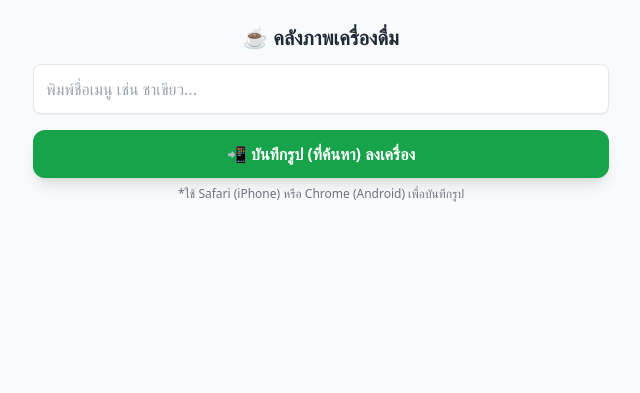
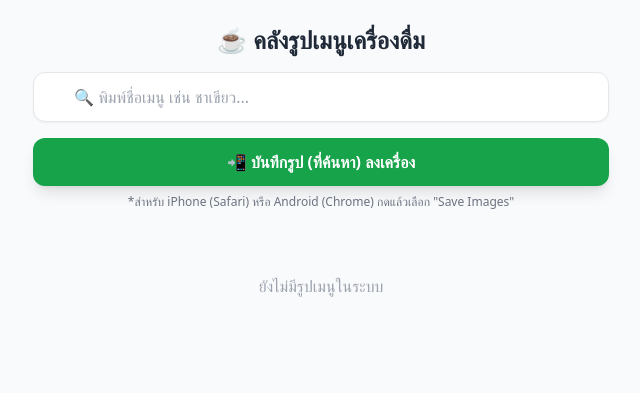
Before and after one commit to puppity/drink-menu, a Flask app: template templates/index.html in a window 1280 px wide. Shown: the top 393 px of the page, without its empty margins (319-959 px from the left). Run offline with Flask 3, Linux system fonts and the light colour scheme; the template is opened without the code that fills it, so the values that code supplies are empty; some libraries are stand-ins or nearby versions.

Commit message:
Update index.html

```diff
--- a/templates/index.html
+++ b/templates/index.html
@@ -4,74 +4,151 @@
     <title>เมนูเครื่องดื่ม</title>
     <meta name="viewport" content="width=device-width, initial-scale=1.0">
     <script src="https://cdn.tailwindcss.com"></script>
+    <style>
+        /* ซ่อน Scrollbar เพื่อความสวยงาม */
+        .no-scrollbar::-webkit-scrollbar { display: none; }
+        .no-scrollbar { -ms-overflow-style: none; scrollbar-width: none; }
+    </style>
 </head>
-<body class="bg-gray-50 p-4 font-sans">
+<body class="bg-gray-50 p-4 font-sans text-gray-800">
+
     <div class="max-w-xl mx-auto">
-        <div class="sticky top-0 bg-gray-50 pt-2 pb-4 z-10">
-            <h1 class="text-xl font-bold mb-3 text-center text-gray-800">☕ คลังภาพเครื่องดื่ม</h1>
-            <input type="text" id="searchInput" onkeyup="filterImages()"
-                   placeholder="พิมพ์ชื่อเมนู เช่น ชาเขียว..."
-                   class="w-full p-3 border rounded-lg shadow-sm focus:outline-none focus:ring-2 focus:ring-blue-500">
+        <div class="sticky top-0 bg-gray-50 pt-2 pb-4 z-20">
+            <h1 class="text-2xl font-bold mb-4 text-center text-gray-800">☕ คลังรูปเมนูเครื่องดื่ม</h1>
+
+            <div class="relative">
+                <input type="text" id="searchInput" onkeyup="filterImages()"
+                       placeholder="🔍 พิมพ์ชื่อเมนู เช่น ชาเขียว..."
+                       class="w-full p-3 pl-10 border rounded-xl shadow-sm focus:outline-none focus:ring-2 focus:ring-blue-500 bg-white">
+            </div>
         </div>
 
         <div class="mb-6 text-center">
             <button onclick="shareAllImages()" id="shareBtn"
-                    class="bg-green-600 text-white w-full py-3 rounded-xl font-bold shadow-lg active:scale-95 transition flex justify-center items-center gap-2">
+                    class="bg-green-600 hover:bg-green-700 text-white w-full py-3 rounded-xl font-bold shadow-lg active:scale-95 transition flex justify-center items-center gap-2">
                 📲 บันทึกรูป (ที่ค้นหา) ลงเครื่อง
             </button>
-            <p class="text-xs text-gray-500 mt-2">*ใช้ Safari (iPhone) หรือ Chrome (Android) เพื่อบันทึกรูป</p>
+            <p class="text-xs text-gray-500 mt-2">
+                *สำหรับ iPhone (Safari) หรือ Android (Chrome) กดแล้วเลือก "Save Images"
+            </p>
         </div>
 
-        <div id="imageGrid" class="grid grid-cols-2 gap-3">
+        <div id="imageGrid" class="grid grid-cols-2 gap-4 pb-10">
             {% for img in images %}
-            <div class="image-card bg-white p-2 rounded-lg shadow border border-gray-100">
-                <img src="/static/images/{{ img }}" class="w-full h-40 object-cover rounded-md mb-2 bg-gray-200" loading="lazy">
-                <p class="text-sm font-bold text-gray-700 truncate mb-2 name-label">{{ img.split('.')[0] }}</p>
-                <a href="/static/images/{{ img }}" download class="block w-full bg-blue-50 text-blue-600 text-center py-1 rounded text-xs font-semibold border border-blue-200">โหลดรูปนี้</a>
+            <div class="image-card bg-white p-3 rounded-xl shadow-sm border border-gray-100 hover:shadow-md transition">
+                <img src="{{ img['secure_url'] }}"
+                     class="w-full h-40 object-cover rounded-lg mb-3 bg-gray-200"
+                     loading="lazy"
+                     crossorigin="anonymous">
+
+                <p class="text-sm font-bold text-gray-800 truncate mb-2 name-label text-center">
+                    {{ img['public_id'].replace('menu/', '') }}
+                </p>
+
+                <a href="{{ img['secure_url'] }}" target="_blank"
+                   class="block w-full bg-blue-50 hover:bg-blue-100 text-blue-600 text-center py-2 rounded-lg text-xs font-bold transition">
+                   🔍 ดูรูปใหญ่
+                </a>
             </div>
             {% endfor %}
+
+            {% if images|length == 0 %}
+            <div class="col-span-2 text-center text-gray-400 py-10">
+                <p>ยังไม่มีรูปเมนูในระบบ</p>
+            </div>
+            {% endif %}
         </div>
     </div>
 
     <script>
+        // ฟังก์ชัน 1: ค้นหารูปจากชื่อ
         function filterImages() {
             let input = document.getElementById('searchInput').value.toLowerCase();
             let cards = document.getElementsByClassName('image-card');
+
             for (let i = 0; i < cards.length; i++) {
+                // ดึงชื่อเมนูมาเทียบ
                 let name = cards[i].querySelector('.name-label').innerText.toLowerCase();
-                cards[i].style.display = name.includes(input) ? "" : "none";
+
+                if (name.includes(input)) {
+                    cards[i].style.display = ""; // แสดง
+                } else {
+                    cards[i].style.display = "none"; // ซ่อน
+                }
             }
         }
 
+        // ฟังก์ชัน 2: แชร์ไฟล์ภาพ (Web Share API)
         async function shareAllImages() {
             const btn = document.getElementById('shareBtn');
             const originalText = btn.innerHTML;
 
+            // เช็คว่า Browser รองรับหรือไม่
             if (!navigator.share || !navigator.canShare) {
-                alert("เบราว์เซอร์นี้ไม่รองรับการแชร์หลายไฟล์ กรุณาใช้ Safari หรือ Chrome บนมือถือ"); return;
+                alert("เบราว์เซอร์นี้ไม่รองรับการแชร์หลายไฟล์พร้อมกัน \nแนะนำให้ใช้ Safari (iOS) หรือ Chrome (Android)");
+                return;
             }
 
             try {
-                btn.innerHTML = "⏳ กำลังเตรียมรูปภาพ...";
+                btn.innerHTML = "⏳ กำลังดึงรูปภาพ...";
                 btn.disabled = true;
-                const visibleCards = Array.from(document.querySelectorAll('.image-card')).filter(c => c.style.display !== 'none');
+                btn.classList.add('opacity-75');
 
-                if(visibleCards.length === 0) { alert("ไม่มีรูปภาพให้บันทึก"); return; }
+                // 1. หาเฉพาะรูปที่กำลังแสดงอยู่ (ไม่เอารูปที่ถูกซ่อนจากการค้นหา)
+                const visibleCards = Array.from(document.querySelectorAll('.image-card'))
+                                         .filter(card => card.style.display !== 'none');
 
+                if(visibleCards.length === 0) {
+                    alert("ไม่พบรูปภาพที่จะบันทึก");
+                    return;
+                }
+
+                if(visibleCards.length > 10) {
+                    if(!confirm(`คุณกำลังจะโหลด ${visibleCards.length} รูป อาจใช้เวลาสักครู่ ยืนยันไหม?`)) {
+                        throw new Error("User cancelled");
+                    }
+                }
+
+                // 2. แปลง URL รูปภาพเป็นไฟล์
                 const filesArray = [];
                 for (let card of visibleCards) {
-                    const imgUrl = card.querySelector('img').src;
-                    const fileName = card.querySelector('.name-label').innerText + ".jpg";
-                    const response = await fetch(imgUrl);
-                    const blob = await response.blob();
-                    filesArray.push(new File([blob], fileName, { type: blob.type }));
+                    const imgElement = card.querySelector('img');
+                    const imgUrl = imgElement.src;
+                    const nameText = card.querySelector('.name-label').innerText;
+                    const fileName = nameText + ".jpg"; // ตั้งชื่อไฟล์ตามชื่อเมนู
+
+                    try {
+                        const response = await fetch(imgUrl);
+                        const blob = await response.blob();
+                        const file = new File([blob], fileName, { type: blob.type });
+                        filesArray.push(file);
+                    } catch (e) {
+                        console.error("โหลดรูปไม่สำเร็จ:", fileName);
+                    }
                 }
 
+                // 3. สั่งแชร์
                 if (navigator.canShare({ files: filesArray })) {
-                    await navigator.share({ files: filesArray, title: 'รูปเมนู', text: 'รูปเมนูทั้งหมดครับ' });
+                    await navigator.share({
+                        files: filesArray,
+                        title: 'รูปเมนูเครื่องดื่ม',
+                        text: 'รูปเมนูทั้งหมดครับ'
+                    });
+                } else {
+                    alert("อุปกรณ์ของคุณไม่รองรับการแชร์ไฟล์ประเภทนี้");
                 }
-            } catch (error) { console.log(error); }
-            finally { btn.innerHTML = originalText; btn.disabled = false; }
+
+            } catch (error) {
+                console.log('Error sharing:', error);
+                if (error.message !== "User cancelled") {
+                    // alert('เกิดข้อผิดพลาดในการแชร์');
+                }
+            } finally {
+                // คืนค่าปุ่มกลับสู่สภาพเดิม
+                btn.innerHTML = originalText;
+                btn.disabled = false;
+                btn.classList.remove('opacity-75');
+            }
         }
     </script>
 </body>
```
